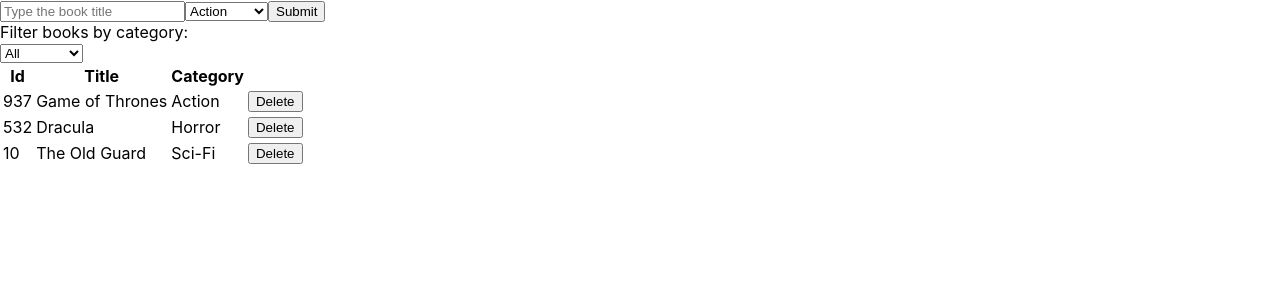
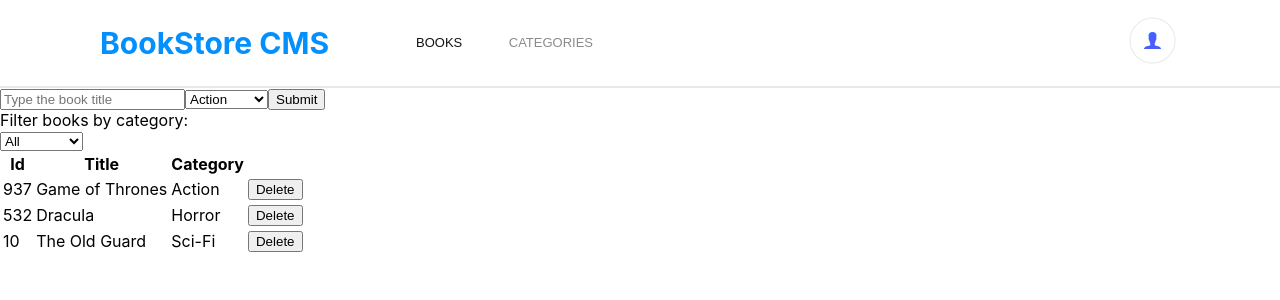
Before and after one commit to janis-jenny/Bookstore, a React (Create React App) app: page / in a window 1280 px wide. Shown: the top 300 px of the page. Built offline with nearby package versions, Linux system fonts and the light colour scheme.

Commit message:
Add navbar and style it

```diff
--- a/src/components/App.js
+++ b/src/components/App.js
@@ -1,11 +1,15 @@
 import BookList from '../containers/Booklist';
 import BookForm from '../containers/Bookform';
+import Navbar from './Navbar';
 
 const App = () => (
-  <div>
-    <BookForm />
-    <BookList />
-  </div>
+  <>
+    <Navbar />
+    <div>
+      <BookForm />
+      <BookList />
+    </div>
+  </>
 );
 
 export default App;
--- /dev/null
+++ b/src/components/Navbar.js
@@ -0,0 +1,29 @@
+import * as navStyles from '../style/Navbar.module.css';
+import avatar from '../assets/avatar.png';
+
+const {
+  navWrapper,
+  displayFlex,
+  logo,
+  navLinks,
+  listItemOne,
+  listItemTwo,
+  userAvatar,
+} = navStyles;
+
+const Navbar = () => (
+  <nav className={navWrapper}>
+    <div className={displayFlex}>
+      <h1 className={logo}>BookStore CMS</h1>
+      <ul className={navLinks}>
+        <li className={listItemOne}>BOOKS</li>
+        <li className={listItemTwo}>CATEGORIES</li>
+      </ul>
+    </div>
+    <div className={userAvatar}>
+      <img alt="user avatar" src={avatar} />
+    </div>
+  </nav>
+);
+
+export default Navbar;
--- a/src/containers/Booklist.js
+++ b/src/containers/Booklist.js
@@ -1,4 +1,3 @@
-/* eslint-disable no-console */
 import React, { useState } from 'react';
 import { useStore, useDispatch } from 'react-redux';
 import Book from '../components/Book';
--- /dev/null
+++ b/src/style/Navbar.module.css
@@ -0,0 +1,41 @@
+.navWrapper {
+  display: flex;
+  justify-content: space-between;
+  align-items: center;
+  background-color: #fff;
+  padding-left: 100px;
+  border-bottom: 2px solid #e8e8e8;
+}
+
+.displayFlex {
+  display: flex;
+  width: 50%;
+}
+
+.logo {
+  font-size: 30px;
+  color: #0290ff;
+  margin-right: 47px;
+}
+
+.navLinks {
+  list-style: none;
+  display: flex;
+  width: 30%;
+  justify-content: space-between;
+  align-items: center;
+  font-size: 13px;
+  font-family: 'Montserrat', sans-serif;
+}
+
+.listItemOne {
+  color: #121212;
+}
+
+.listItemTwo {
+  color: #8b8b8b;
+}
+
+.userAvatar {
+  margin-right: 100px;
+}
```
Also changed, not shown: src/assets/avatar.png (added).
